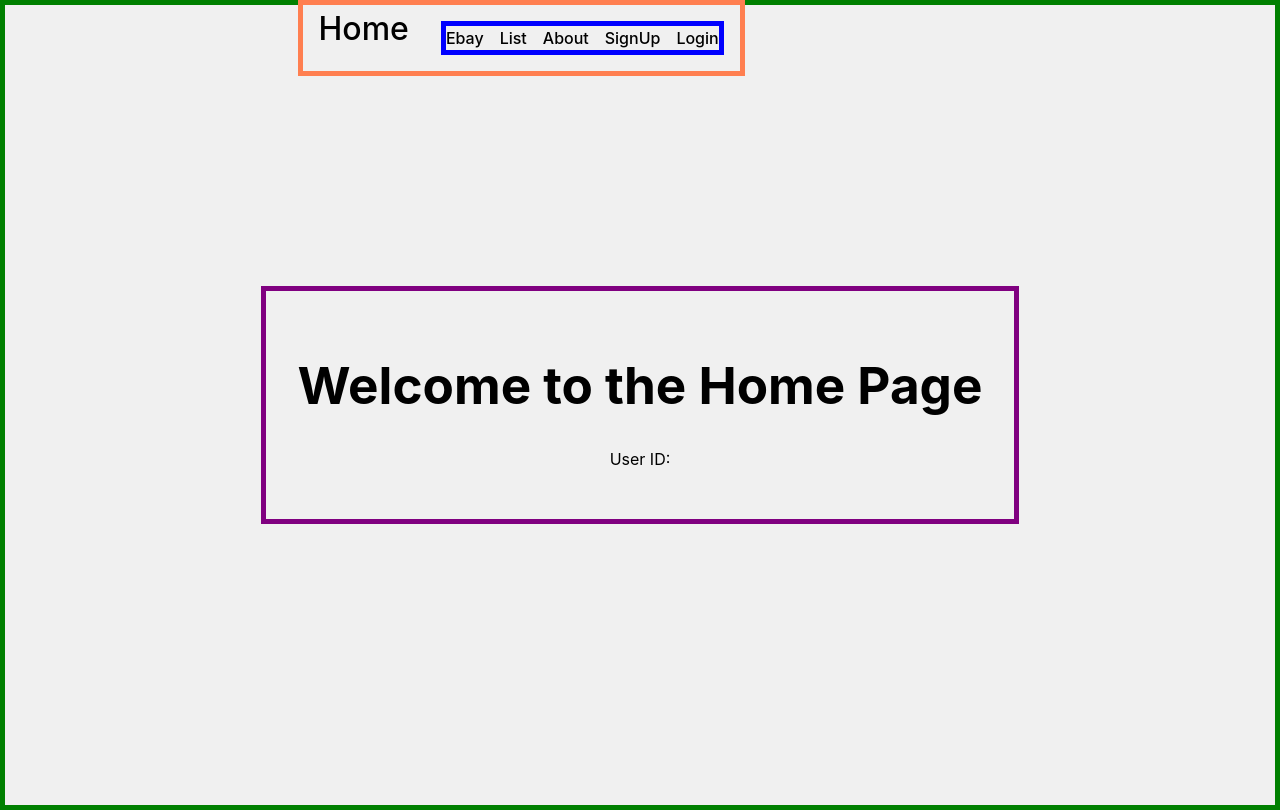
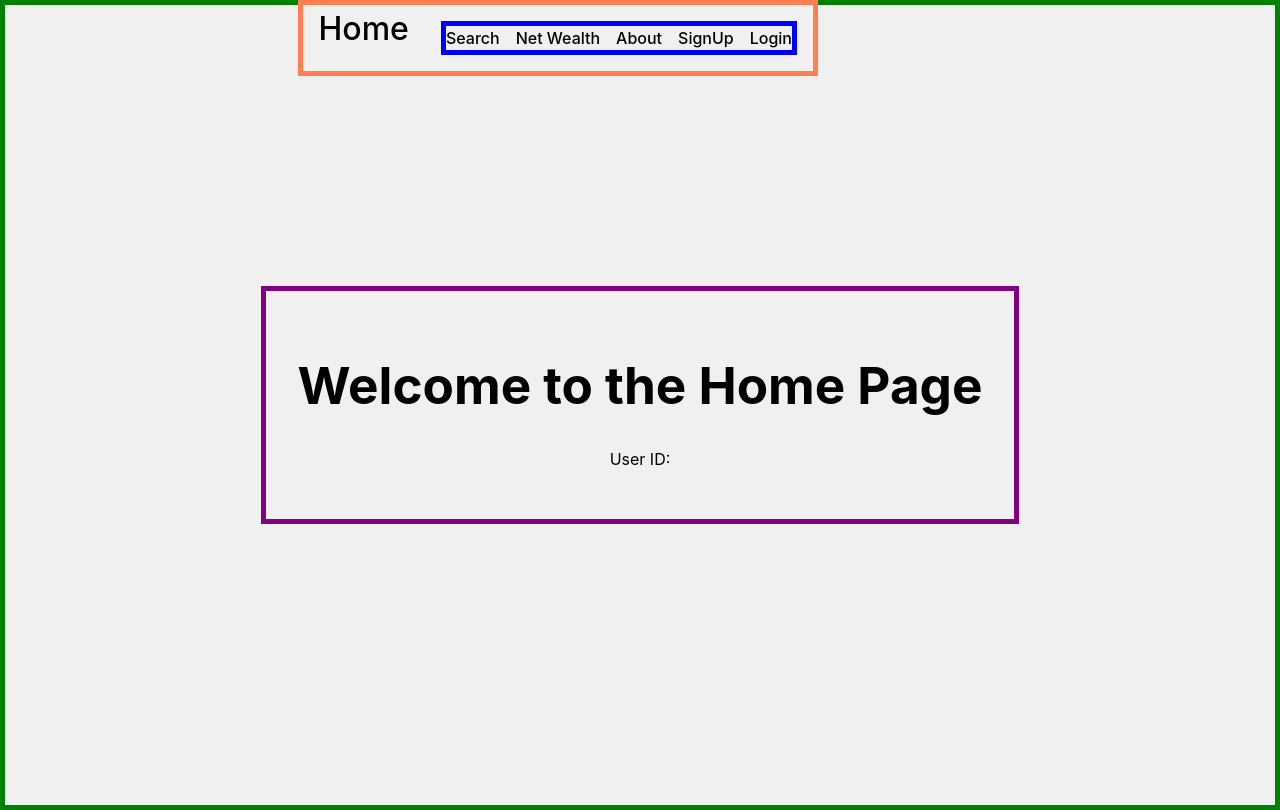
Before and after one commit to TylerErnst/ActivateWork_Capstone, a React (Vite) app in the folder frontend/: page / in a window 1280 px wide. Built offline with nearby package versions, Linux system fonts and the light colour scheme; no server answers.

Commit message:
Renamed some urls and navbar items

```diff
--- a/frontend/src/App.jsx
+++ b/frontend/src/App.jsx
@@ -33,8 +33,8 @@ function App() {
       <Navbar user={userAuth} setUser={setUserAuth}/>
       <Routes>
         <Route path="/" element={<Home user={userAuth}/>} />
-        <Route path="/searches/:pageNumber" element={<Ebay user={userAuth}/>} />
-        <Route path="/list/:pageNumber" element={<CheckedList user={userAuth} />} />
+        <Route path="/search/:pageNumber" element={<Ebay user={userAuth}/>} />
+        <Route path="/netwealth/:pageNumber" element={<CheckedList user={userAuth} />} />
         <Route path="/about" element={<About />} />
         <Route path="/signup" element={<SignUp setUser={setUserAuth}/>} />
         <Route path="/login" element={<Login setUser={setUserAuth}/>} />
--- a/frontend/src/components/Navbar.jsx
+++ b/frontend/src/components/Navbar.jsx
@@ -16,10 +16,10 @@ function Navbar({ user, setUser }) {
         <Link to="/" className="site-title">Home</Link>
         <ul>
             <li>
-                <Link to="/searches/1">Ebay</Link>
+                <Link to="/search/1">Search</Link>
             </li>
             <li>
-                <Link to="/list/1">List</Link>
+                <Link to="/netwealth/1">Net Wealth</Link>
             </li>
             <li>
                 <Link to="/about">About</Link>
```
